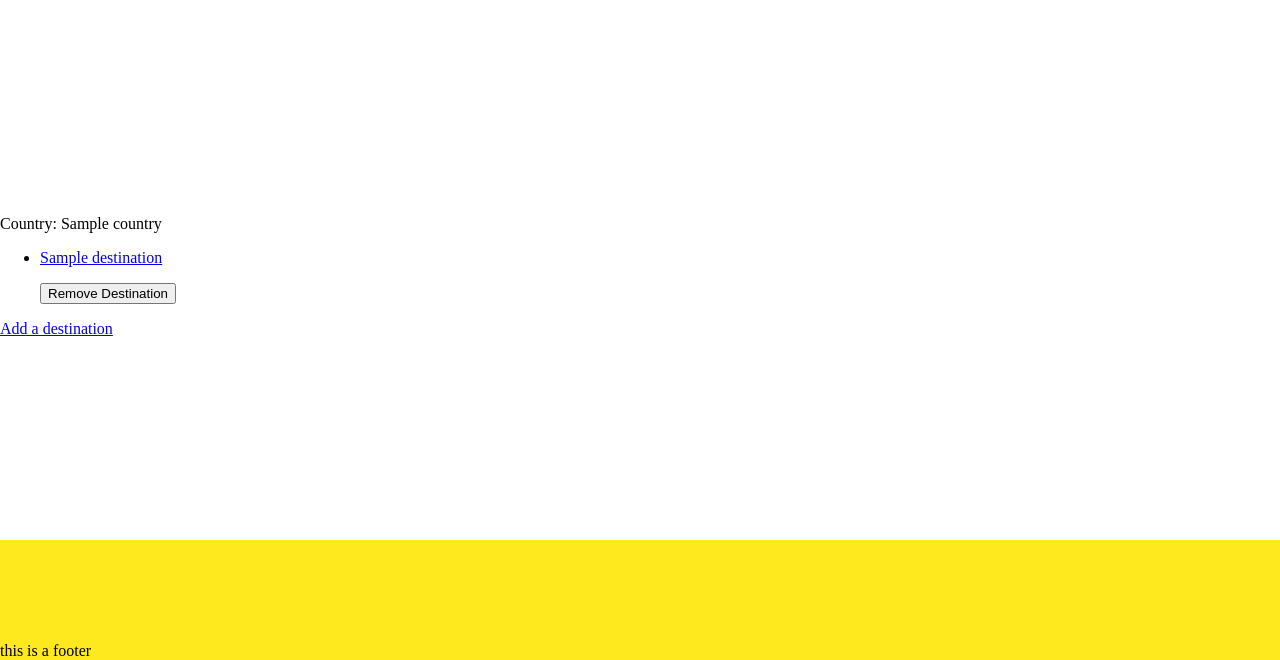
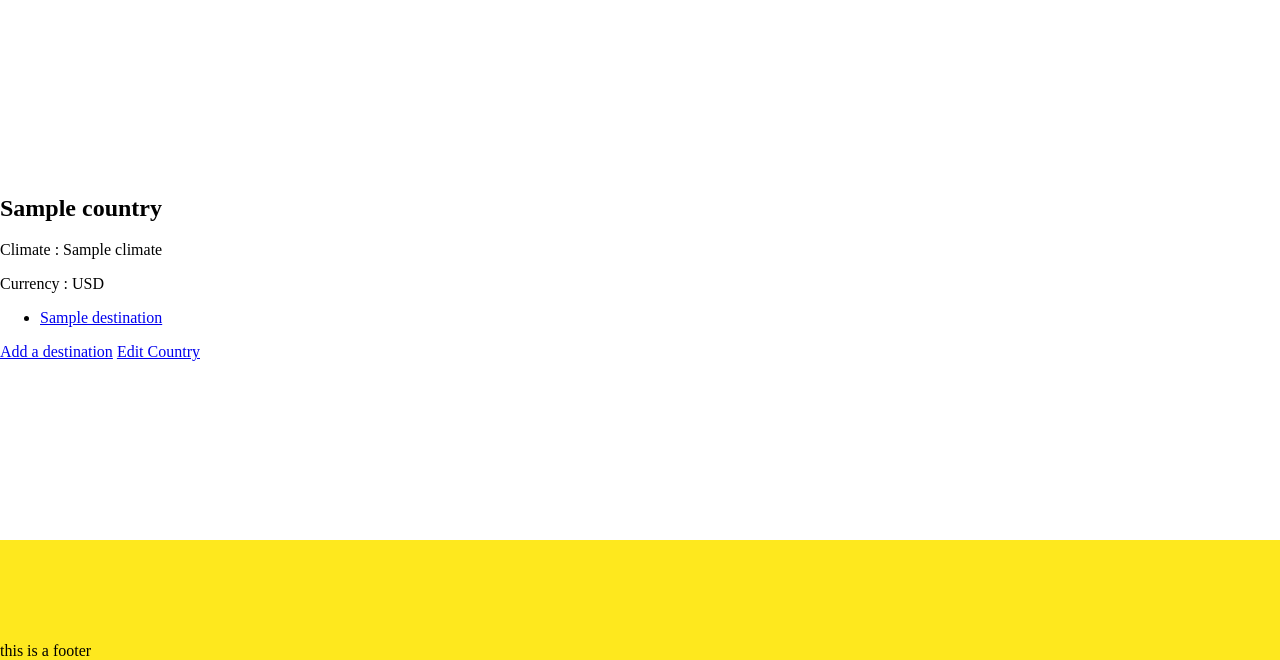
Before and after one commit to MU-RR-4Y/Travel-Wishlist---Python-Web-App-Project, a Flask app: page /countries/show/1 in a window 1280 px wide. Shown: the part 140-800 px from the top of the page. Run offline with Flask 2, Linux system fonts and the light colour scheme; a database or web service that is not in the repository returns one stand-in record (values such as "Sample title"); some libraries are stand-ins or nearby versions.

Commit message:
working on updating country

```diff
--- a/controllers/country_controller.py
+++ b/controllers/country_controller.py
@@ -42,5 +42,35 @@ def show_country(id):
 
 
 # EDIT ('/id/edit') GET
+
+@countries_blueprint.route('/countries/<id>/edit')
+def edit_country(id):
+    destinations =[]
+    country = country_repo.select(id)
+    destination_list = destination_repo.select_all()
+    for destination in destination_list:
+        if destination.country.id ==int(country.id):
+            destinations.append(destination)
+    return render_template('/countries/edit.html', country = country, destinations = destinations)
+
+
 # UPDATE ('/id') POST
+
+@countries_blueprint.route('/countries/<id>/update', methods=['POST'])
+def update_country(id):
+    country = country_repo.select(id)
+    country.climate = request.form['climate']
+    country.currency = request.form['currency']
+    country_repo.update_country(country)
+    return redirect('/countries')
+
+
+
+
+
+    country = Country
+
+
+
+
 # DELETE ('/id/delete') POST
--- a/controllers/destination_controller.py
+++ b/controllers/destination_controller.py
@@ -33,7 +33,7 @@ def add_destintion_to_country(id):
 
 
 # CREATE ('/') POST
-# Add a adestination from the destination page
+# Add a destination from the destination page
 @destinations_blueprint.route('/destinations/create', methods =['POST'])
 def create_destination():
     name = request.form['name']
@@ -78,10 +78,10 @@ def show_destination(id):
 @destinations_blueprint.route('/destination/<id>/delete', methods=['POST'])
 def delete_destination(id):
     destination_repo.delete(id)
-    return redirect ('/destinations')
+    return redirect('/destinations')
 
 #delete from country page
 @destinations_blueprint.route('/destination/<id>/delete/country', methods=['POST'])
 def delete_destination_from_country(id):
     destination_repo.delete(id)
-    return redirect('/countries')
+    return redirect(request.referrer)
--- a/db/travel.sql
+++ b/db/travel.sql
@@ -6,7 +6,9 @@ DROP TABLE IF EXISTS countries;
 
 CREATE TABLE countries(
     id SERIAL PRIMARY KEY,
-    name VARCHAR(255)
+    name VARCHAR(255),
+    climate VARCHAR(255),
+    currency VARCHAR(255)
 
 );
 
--- a/models/country.py
+++ b/models/country.py
@@ -1,4 +1,6 @@
 class Country:
-    def __init__(self, name, id = None):
+    def __init__(self, name, climate, currency,id = None):
         self.name = name
+        self.climate = climate
+        self.currency = currency
         self.id = id
--- a/repositories/country_repository.py
+++ b/repositories/country_repository.py
@@ -2,10 +2,10 @@ from db.run_sql import run_sql
 from models.country import Country
 
 def save(country):
-    sql = '''INSERT INTO countries (name)
-            VALUES (%s)
+    sql = '''INSERT INTO countries (name, climate, currency)
+            VALUES (%s, %s, %s)
             RETURNING id'''
-    values = [country.name]
+    values = [country.name, country.climate, country.currency]
     result = run_sql(sql, values)
     country.id = result[0]['id']
     return country
@@ -16,7 +16,7 @@ def select_all():
     sql = 'SELECT * FROM countries'
     results = run_sql(sql)
     for result in results:
-        country = Country(result['name'], result['id'])
+        country = Country(result['name'], result['climate'], result['currency'], result['id'])
         countries.append(country)
     return countries
 
@@ -27,7 +27,7 @@ def select(id):
     results = run_sql(sql, values)
     if results is not None:
         result = results[0]
-        country = Country(result['name'], id)
+        country = Country(result['name'],result['climate'], result['currency'], id)
     return country
 
 
@@ -39,3 +39,8 @@ def delete(id):
     sql ='''DELETE FROM countries WHERE id = %s'''
     values = [id]
     run_sql(sql, values)
+
+def update_country(country):
+    sql = '''UPDATE countries SET (name, climate, currency) = (%s, %s, %s) WHERE id = %s  '''
+    values = [country.name, country.climate, country.currency]
+    run_sql(sql,values)
--- a/seeds.py
+++ b/seeds.py
@@ -16,9 +16,9 @@ import repositories.wishlist_repo as wishlist_repo
 
 # # TEST Country
 
-country_1 = Country('Italy')
-country_2 = Country('France')
-country_3 = Country('America')
+country_1 = Country('Italy', 'Warm', 'Euro')
+country_2 = Country('France', 'Warm', 'Euro')
+country_3 = Country('America','Mild', 'Dollar')
 
 country_repo.save(country_1)
 country_repo.save(country_2)
--- a/templates/countries/show.html
+++ b/templates/countries/show.html
@@ -2,21 +2,21 @@
 
 {% block content %}
 
-<p>Country: {{selected_country.name}}</a></p>
+<h2>{{selected_country.name}}</h2>
+
+<p>Climate : {{selected_country.climate}}</p>
+<p>Currency : {{selected_country.currency}}</p>
 
                 {% for destination in destinations %}
                 <ul>
                     <li>
                       <p><a href="/destinations/show/{{destination.id}}">{{destination.name}}</a></p>
-                      <form action="/destination/{{destination.id}}/delete/country" method="post">
-                        <button type="submit">Remove Destination</button>
-                      </form>
-
 
                     </li>
-
                 </ul>
                 {% endfor %}
               <a href="/destinations/new/{{selected_country.id}}">Add a destination</a>
 
+              <a href="/countries/{{selected_country.id}}/edit">Edit Country</a>
+
 {% endblock content %}
```
Also changed, not shown: templates/countries/edit.html (+41 -0 lines).
